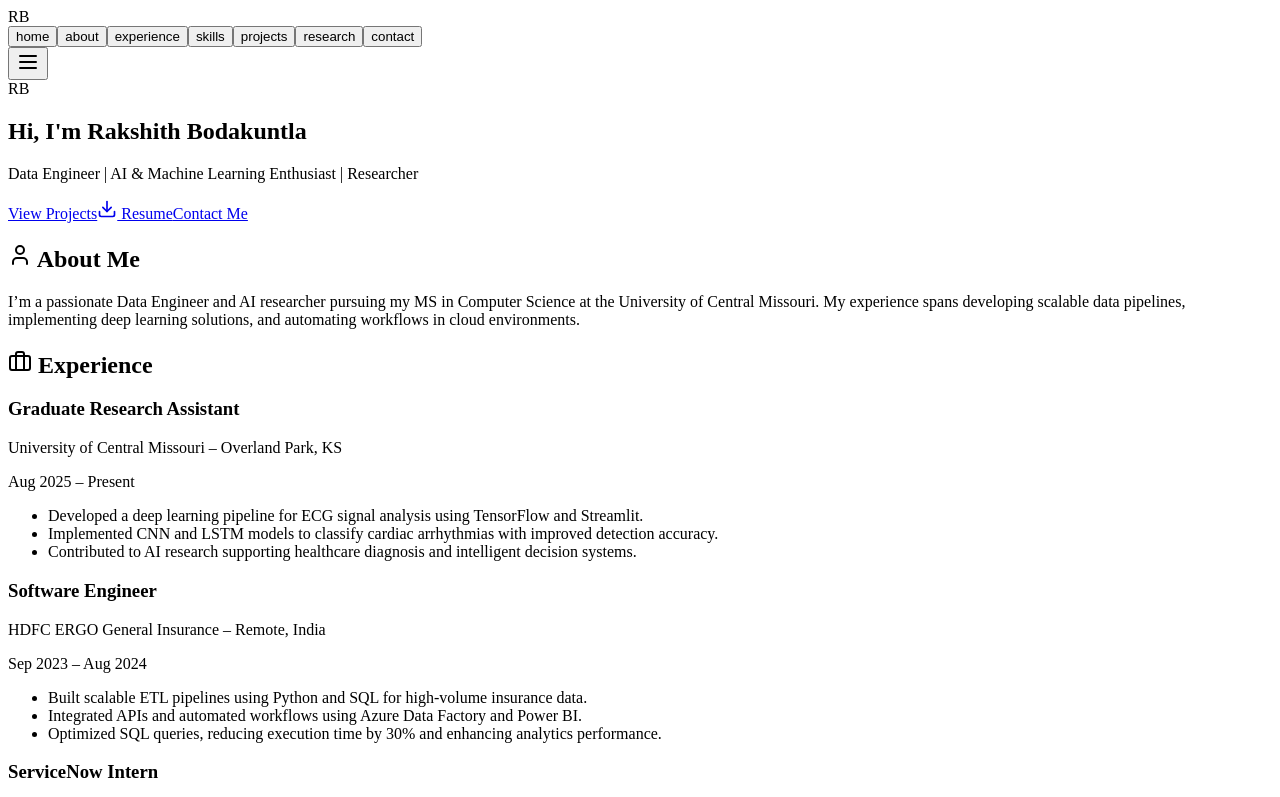
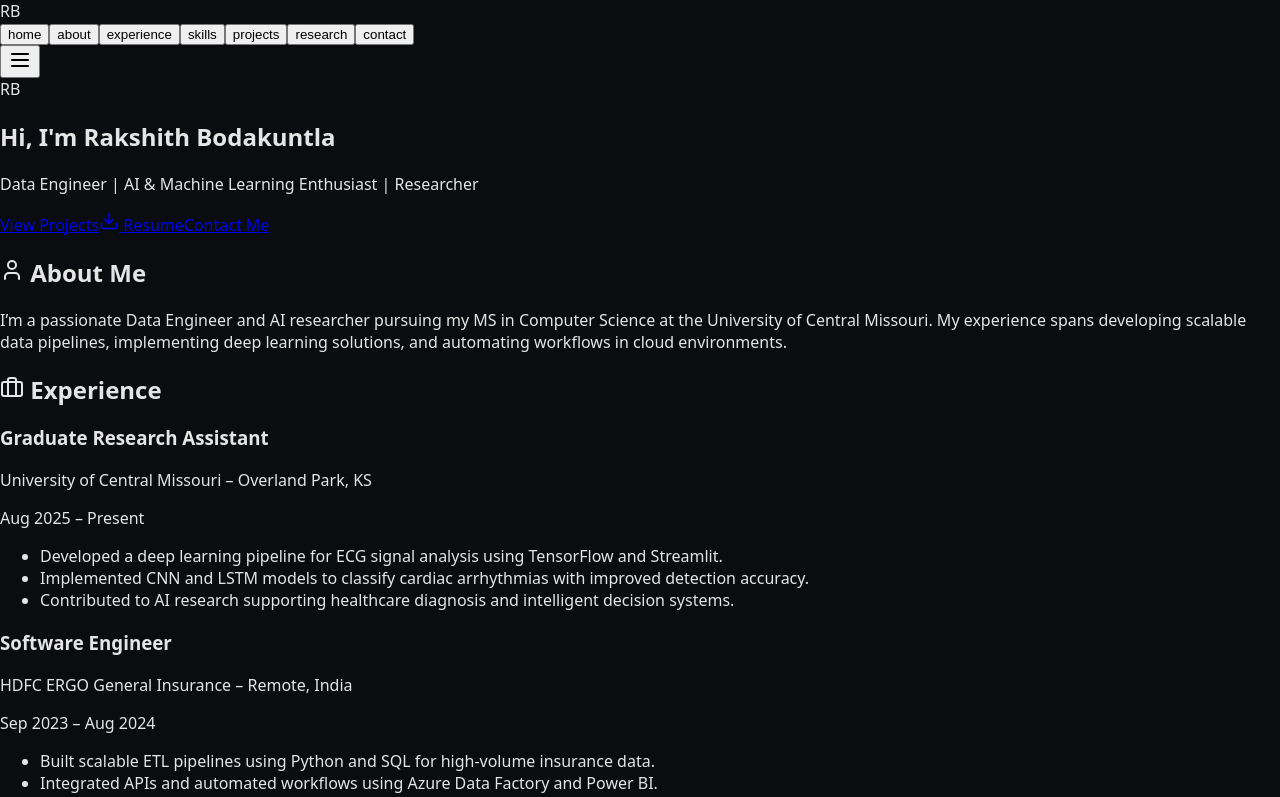
Before and after one commit to Rakshithbodakuntla/My_portfolio, a React (Vite) app: page / in a window 1280 px wide. Shown: the top 797 px of the page. Built offline with nearby package versions, Linux system fonts and the light colour scheme.

Commit message:
Update index.css

```diff
--- a/src/index.css
+++ b/src/index.css
@@ -18,3 +18,9 @@
   50% { background-position: 100% 50%; }
   100% { background-position: 0% 50%; }
 }
+body {
+  margin: 0;
+  font-family: system-ui, -apple-system, BlinkMacSystemFont, "Segoe UI", sans-serif;
+  background-color: #0b0c10; /* matches app background */
+  color: #e5e5e5;
+}
```
